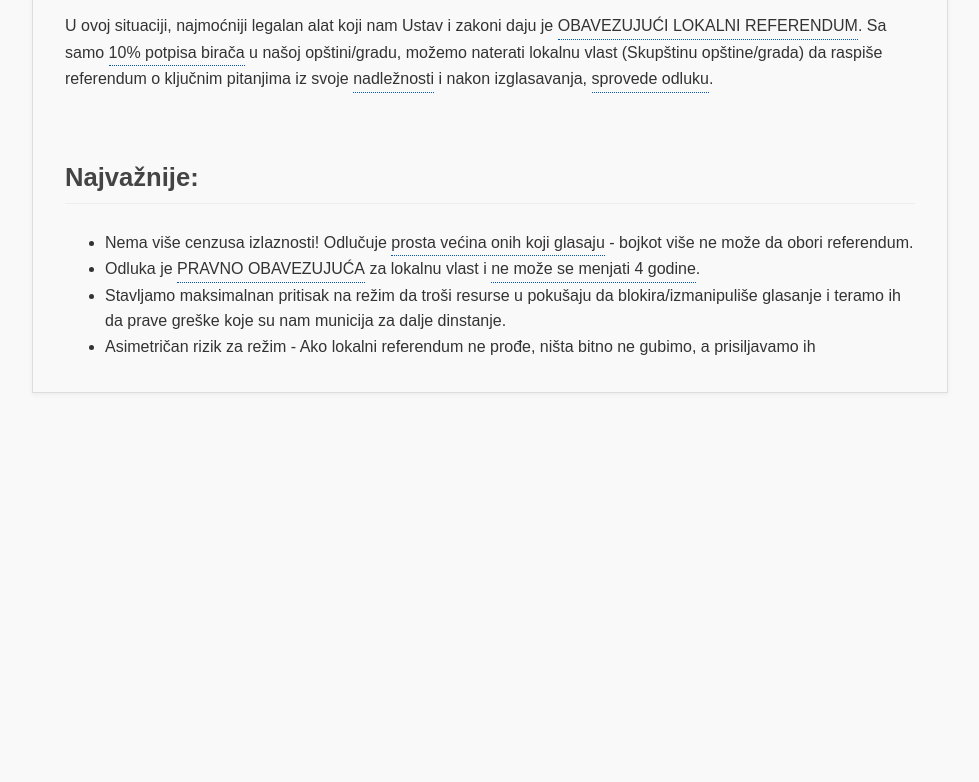
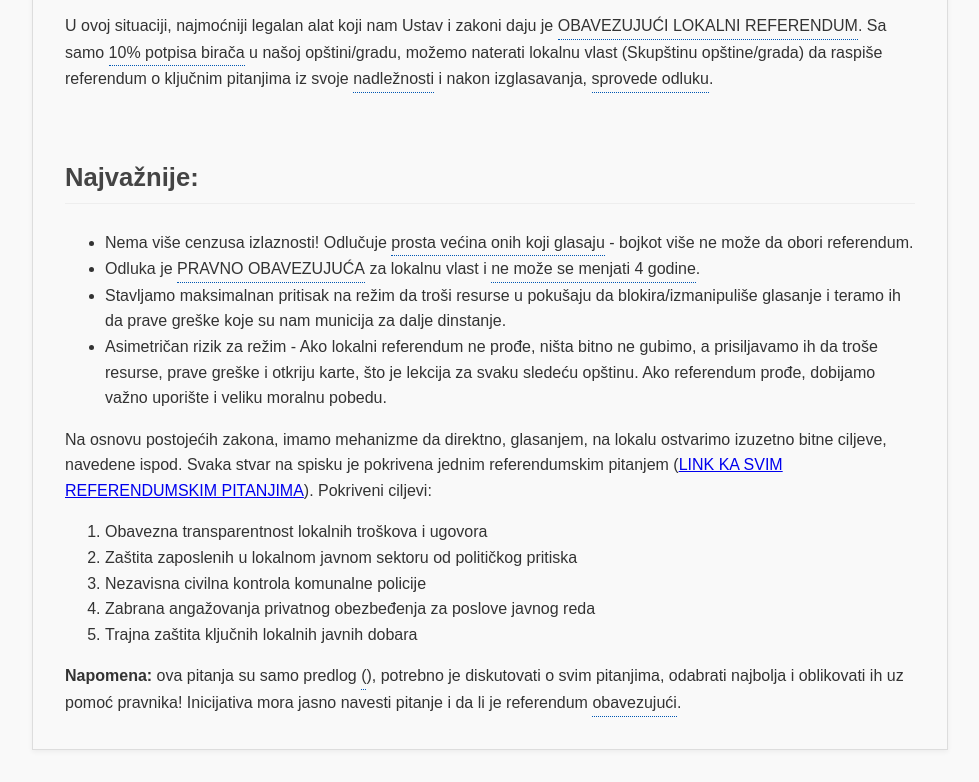
Before and after one commit to Lokalni-referendum/Lokalni-referendum.github.io, a plain HTML site: page index.html in a window 1280 px wide. Shown: the part 449-1231 px from the top of the page, without its empty margins (150-1129 px from the left). Before the commit the page ends 874 px from the top, so only its background shows below. Drawn offline with Linux system fonts and the light colour scheme.

Commit message:
Update index.html

```diff
--- a/index.html
+++ b/index.html
@@ -133,4 +133,20 @@
         <span class="tooltiptext">ZORNI, Član 43, stav 1</span>
     </span>.</li>
     <li>Stavljamo maksimalnan pritisak na režim da troši resurse u pokušaju da blokira/izmanipuliše glasanje i teramo ih da prave greške koje su nam municija za dalje dinstanje.</li>
-    <li>Asimetričan rizik za režim - Ako lokalni referendum ne prođe, ništa bitno ne gubimo, a prisiljavamo ih
+    <li>Asimetričan rizik za režim - Ako lokalni referendum ne prođe, ništa bitno ne gubimo, a prisiljavamo ih da troše resurse, prave greške i otkriju karte, što je lekcija za svaku sledeću opštinu. Ako referendum prođe, dobijamo važno uporište i veliku moralnu pobedu.</li>
+</ul>
+
+<p>Na osnovu postojećih zakona, imamo mehanizme da direktno, glasanjem, na lokalu ostvarimo izuzetno bitne ciljeve, navedene ispod. Svaka stvar na spisku je pokrivena jednim referendumskim pitanjem (<a href="https://rentry.co/referendumska-pitanja">LINK KA SVIM REFERENDUMSKIM PITANJIMA</a>). Pokriveni ciljevi:</p>
+<ol>
+    <li>Obavezna transparentnost lokalnih troškova i ugovora</li>
+    <li>Zaštita zaposlenih u lokalnom javnom sektoru od političkog pritiska</li>
+    <li>Nezavisna civilna kontrola komunalne policije</li>
+    <li>Zabrana angažovanja privatnog obezbeđenja za poslove javnog reda</li>
+    <li>Trajna zaštita ključnih lokalnih javnih dobara</li>
+</ol>
+
+<p><strong>Napomena:</strong> ova pitanja su samo predlog <span class="tooltip">
+    <span> (</span><span class="tooltiptext">ZLS Član 20, 24; Ustav, Član 190; Ograničenja ZORNI Član 48</span>
+</span>), potrebno je diskutovati o svim pitanjima, odabrati najbolja i oblikovati ih uz pomoć pravnika! Inicijativa mora jasno navesti pitanje i da li je referendum <span class="tooltip">obavezujući
+    <span class="tooltiptext">ZORNI, Član 15, stav 4</span>
+</span>.</p>
```
